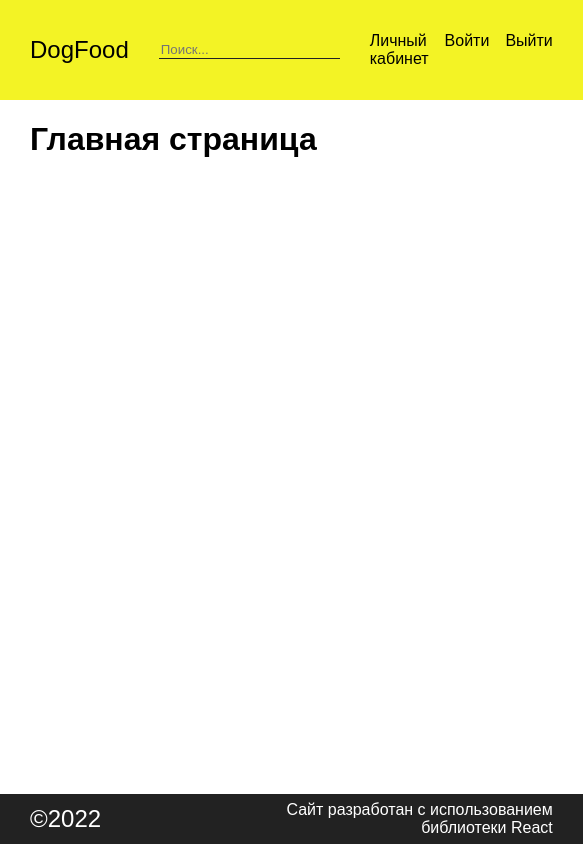
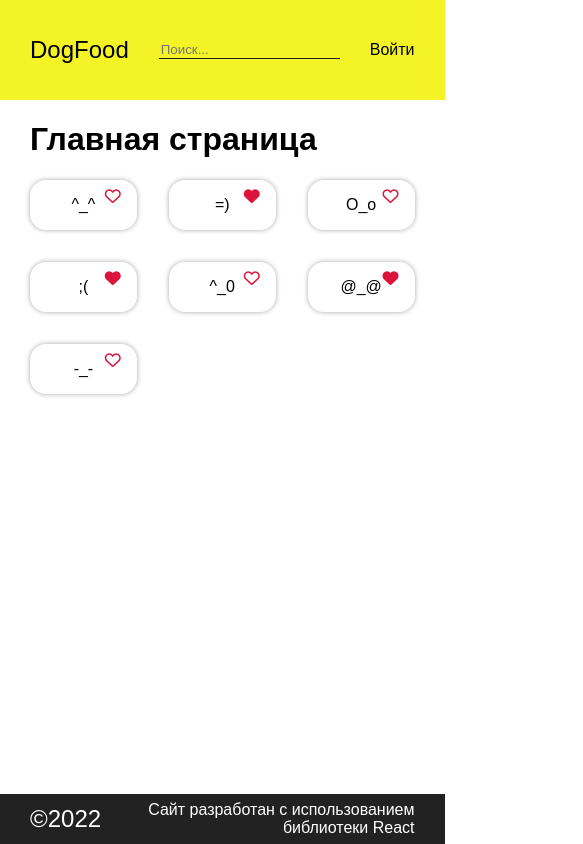
Before and after one commit to KhmKaM/dogfood, a React (Create React App) app: page / in a window 390 px wide. Shown: the whole page, 583 px wide, since content can reach past the window. Built offline with nearby package versions, Linux system fonts and the light colour scheme.

Commit message:
components

```diff
--- a/public/index.html
+++ b/public/index.html
@@ -25,6 +25,7 @@
       Learn how to configure a non-root public URL by running `npm run build`.
     -->
     <title>React App</title>
+    <link rel="stylesheet" href="https://cdnjs.cloudflare.com/ajax/libs/font-awesome/6.2.1/css/all.min.css" integrity="sha512-MV7K8+y+gLIBoVD59lQIYicR65iaqukzvf/nwasF0nqhPay5w/9lJmVM2hMDcnK1OnMGCdVK+iQrJ7lzPJQd1w==" crossorigin="anonymous" referrerpolicy="no-referrer" />
   </head>
   <body>
     <noscript>You need to enable JavaScript to run this app.</noscript>
--- a/src/App.jsx
+++ b/src/App.jsx
@@ -3,12 +3,20 @@
 
 import Header from "./components/Header/header";
 import Footer from "./components/Footer/footer";
+import Card from "./components/Card";
+
+const smiles = ["^_^", "=)", "O_o", ";(", "^_0", "@_@", "-_-"];
 
 const App = () => {
     return <div className="container">
         <Header/>
         <main>
             <h1>Главная страница</h1>
+            <div className="cards">
+                {/* {smiles} */}
+                {/* {smiles.map((el, i) => <span key={i}>{el}</span>)} */}
+                {smiles.map((el, i) => <Card key={"card_" + i} text={el} like={(i + 1) % 2 === 0}/>)}
+            </div>
         </main>
         <Footer/>
     </div>
--- /dev/null
+++ b/src/components/Card/index.css
@@ -0,0 +1,18 @@
+.card {
+    box-shadow: 0 0 5px #2226;
+    border-radius: 1em;
+    padding: 1em;
+    box-sizing: border-box;
+    display: flex;
+    flex-direction: column;
+    position: relative;
+    gap: 1em;
+    justify-content: center;
+    align-items: center;
+}
+.card__heard {
+    position: absolute;
+    top: .5em;
+    right: 1em;
+    color: crimson;
+}
--- /dev/null
+++ b/src/components/Card/index.jsx
@@ -0,0 +1,16 @@
+import React from "react";
+import "./index.css";
+
+export default ({text, like}) => {
+    console.log(like);
+    return <div className="card">
+        {text}
+        <span className="card__heard">
+            {
+                like
+                ? <i className="fa-solid fa-heart"></i>
+                :  <i className="fa-regular fa-heart"></i>
+            }
+        </span>
+    </div>
+}
--- a/src/components/Header/header.jsx
+++ b/src/components/Header/header.jsx
@@ -2,13 +2,26 @@
 import "./header.css";
 
 export default () => {
+    let user = localStorage.getItem("user8");
+    const logIn = (e) => {
+        e.preventDefault();
+        let name = prompt("Как вас зовут?");
+        if (name) {
+            localStorage.setItem("user8", name);
+        }
+    }
+    const logOut = (e) => {
+        e.preventDefault();
+        localStorage.removeItem("user8");
+    }
     return <header>
         <a className="logo" href="">DogFood</a>
         <input type="search" placeholder="Поиск..." className="search"/>
         <nav className="menu">
-            <a href="">Личный кабинет</a>
-            <a href="">Войти</a>
-            <a href="">Выйти</a>
+            {/* true && true */}
+            {user && <a href="">{user}</a>}
+            {!user && <a href="" onClick={logIn}>Войти</a>}
+            {user && <a href="" onClick={logOut}>Выйти</a>}
         </nav>
     </header>
 }
--- a/src/style.css
+++ b/src/style.css
@@ -14,9 +14,17 @@
 .container>* {
     padding: 0 calc(50% - 600px);
 }
+.cards {
+    display: grid;
+    grid-template-columns: repeat(4, 1fr);
+    gap: 2em;
+}
 @media (max-width:1260px) {
     .container>* {
         padding: 0 30px;
+    }
+    .cards {
+        grid-template-columns: repeat(3, 1fr);
     }
 }
 
```
